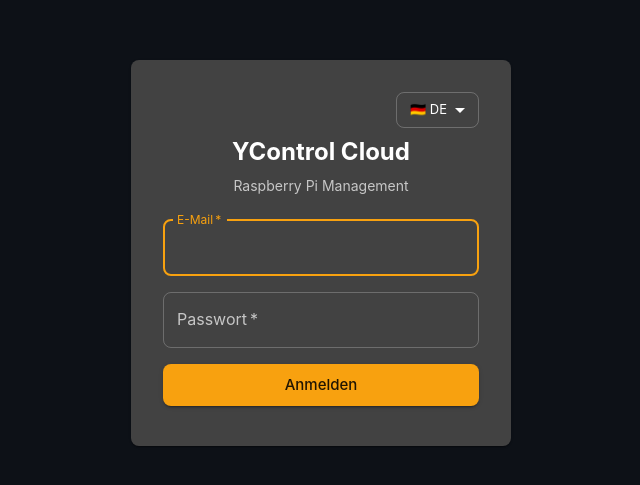
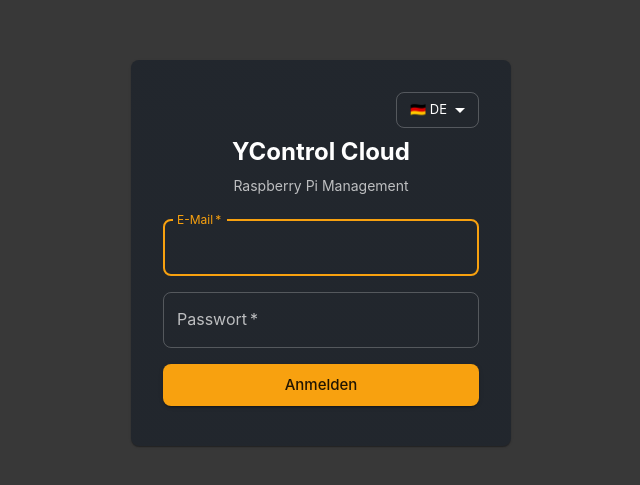
Before and after one commit to ikulx/Cloud-V2.0, a React (Vite) app in the folder frontend/: page /login in a window 1280 px wide. Shown: the part 147-632 px from the top of the page, without its empty margins (319-959 px from the left). Built offline with nearby package versions, Linux system fonts and the light colour scheme.

Commit message:
change color

```diff
--- a/frontend/src/theme/theme.ts
+++ b/frontend/src/theme/theme.ts
@@ -7,15 +7,17 @@
       // main: '#4da6ff',
       main: '#F8A10F',
       light: '#f8bf5b',
-      dark: '#d68800',
+      // dark: '#d68800',
+      dark: '#383838',
     },
     secondary: {
       main: '#90a4ae',
     },
     background: {
-      default: '#0d1117',
-      // paper: '#161b22',
-      paper: '#383838',
+      // default: '#0d1117',
+      default: '#383838',
+      paper: '#161b22',
+      // paper: '#383838',
     },
     divider: 'rgba(255,255,255,0.08)',
   },
```
